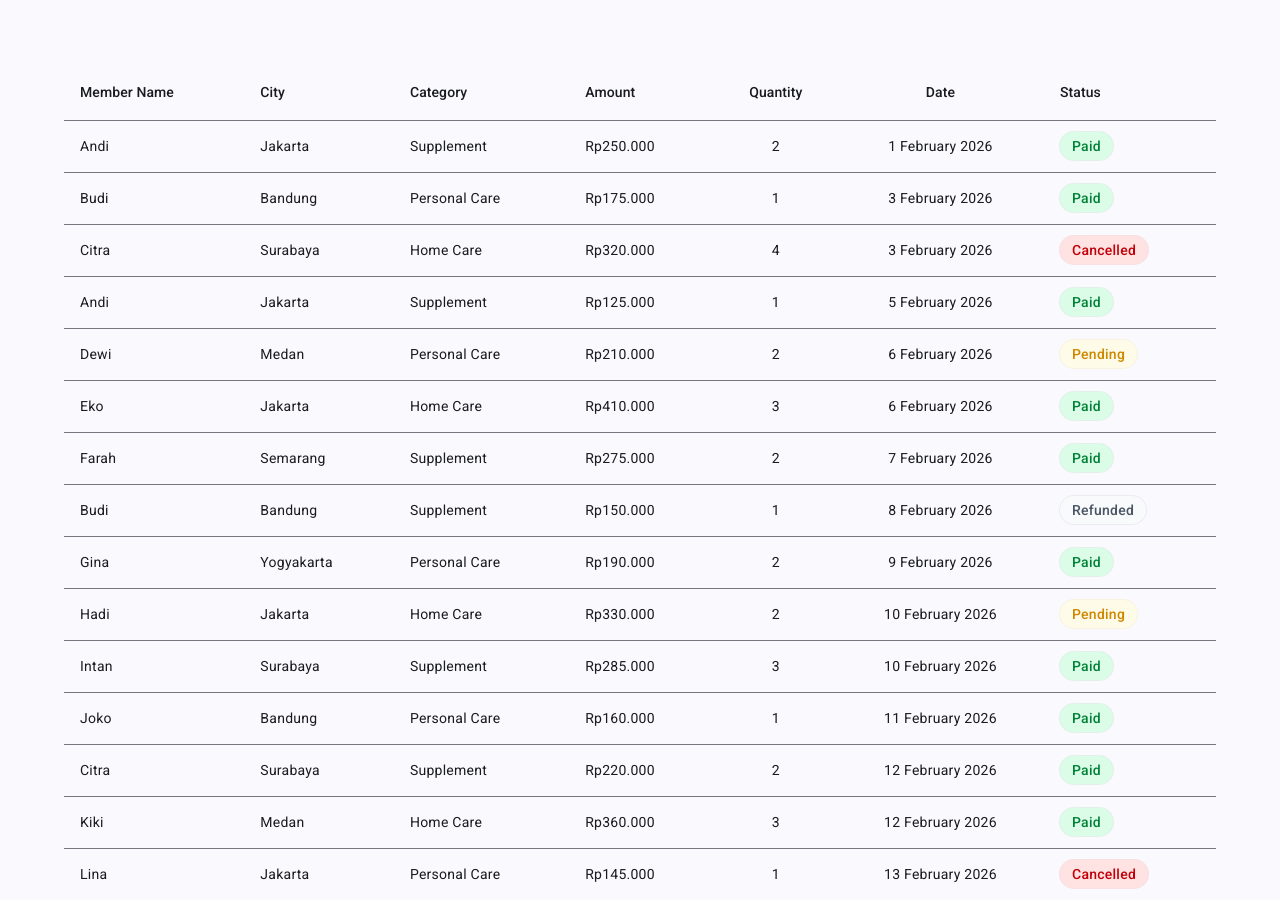
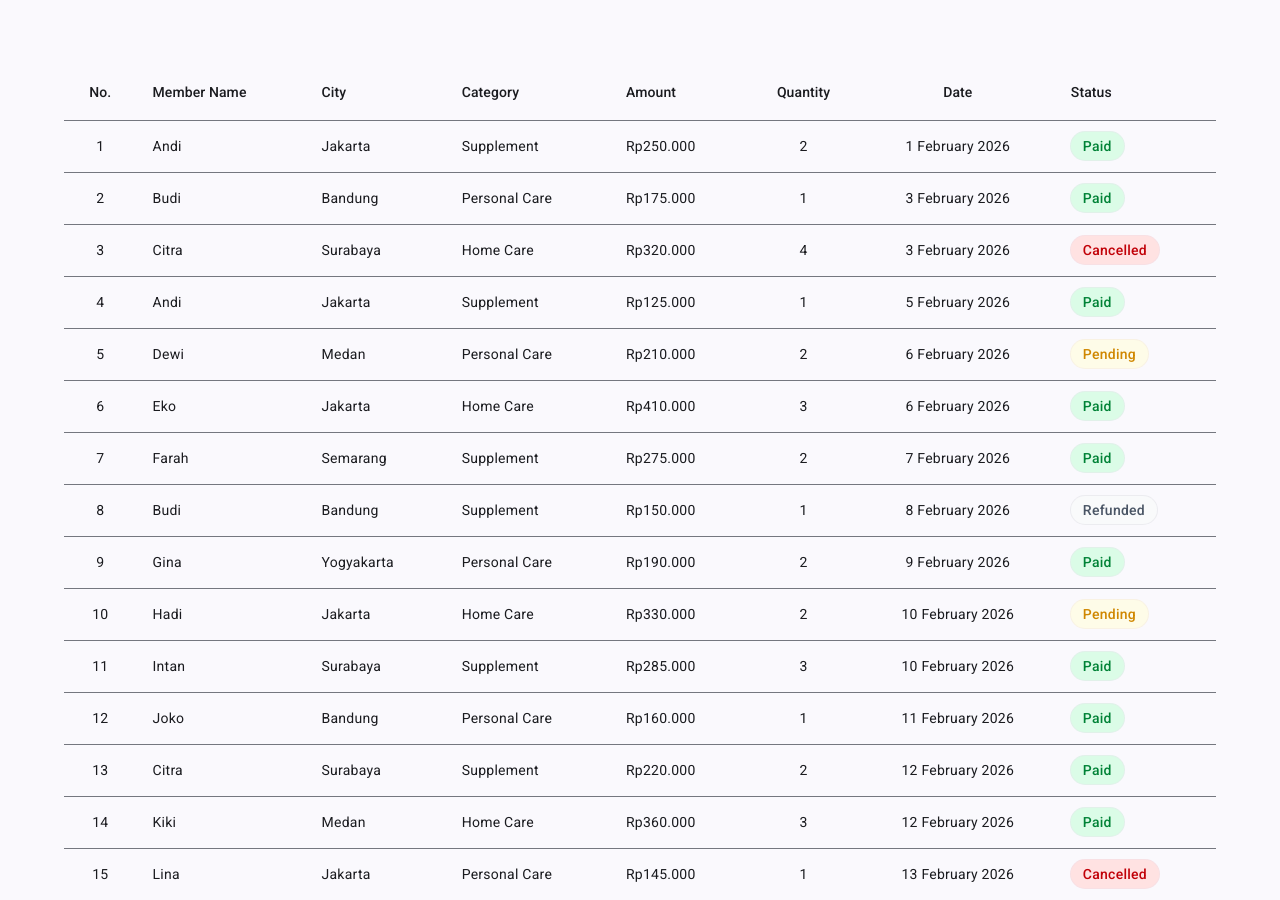
Before and after one commit to firbert96/hdi-mini-task-manual, an Angular app: page / in a window 1280 px wide. Built offline with nearby package versions, Linux system fonts and the light colour scheme.

Commit message:
add number in list

```diff
--- a/src/app/components/transaction/transaction.component.html
+++ b/src/app/components/transaction/transaction.component.html
@@ -2,7 +2,12 @@
   @for (col of columns; track col.key) {
     <ng-container [matColumnDef]="col.key">
       <th mat-header-cell *matHeaderCellDef [style.text-align]="col.align">{{ col.label }}</th>
-      @if (col.key === 'status') {
+      @if (col.key === 'no') {
+        <td mat-cell *matCellDef="let row; let i = index" [style.text-align]="col.align">
+          {{ i + 1 }}
+        </td>
+      }
+      @else if (col.key === 'status') {
         <td mat-cell *matCellDef="let row" [style.text-align]="col.align">
           <span class="inline-flex items-center rounded-full px-3 py-1 text-sm font-medium ring-1" [ngClass]="{
               'bg-green-100 text-green-700 ring-green-600/10': row.status === 'paid',
--- a/src/app/components/transaction/transaction.component.ts
+++ b/src/app/components/transaction/transaction.component.ts
@@ -21,6 +21,7 @@ export class TransactionComponent implements OnInit, OnDestroy {
   dataSource = new MatTableDataSource<TransactionModel>();
   loading = true;
   columns = [
+    { key: 'no',         label: 'No.',         align: 'center' },
     { key: 'memberName', label: 'Member Name', align: 'left' },
     { key: 'city',       label: 'City',        align: 'left' },
     { key: 'category',   label: 'Category',    align: 'left' },
@@ -29,7 +30,6 @@ export class TransactionComponent implements OnInit, OnDestroy {
     { key: 'date',       label: 'Date',        align: 'center' },
     { key: 'status',     label: 'Status',      align: 'left' },
   ];
-
   displayedColumns = this.columns.map(c => c.key);
 
   ngOnInit(): void {
```
